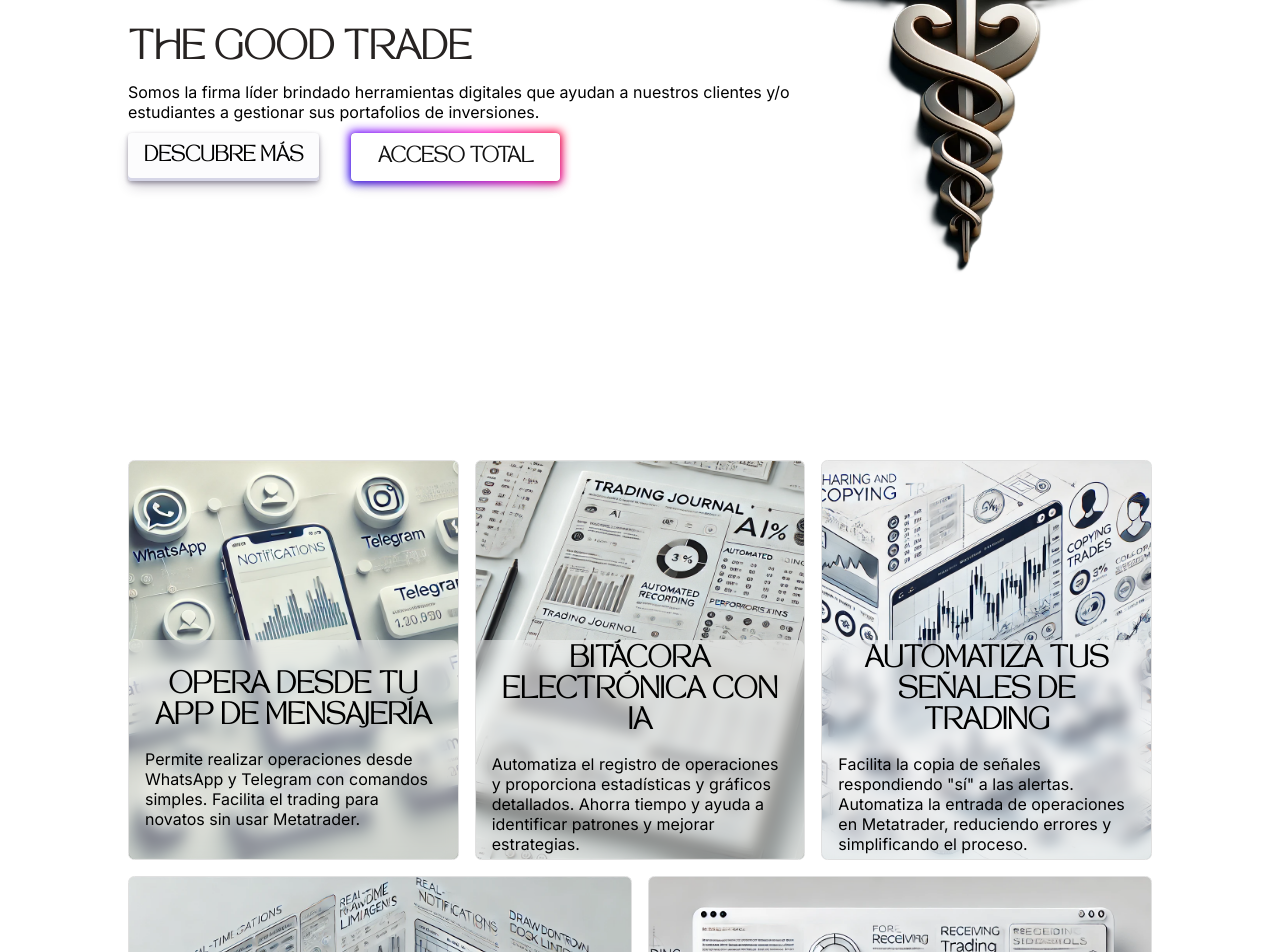
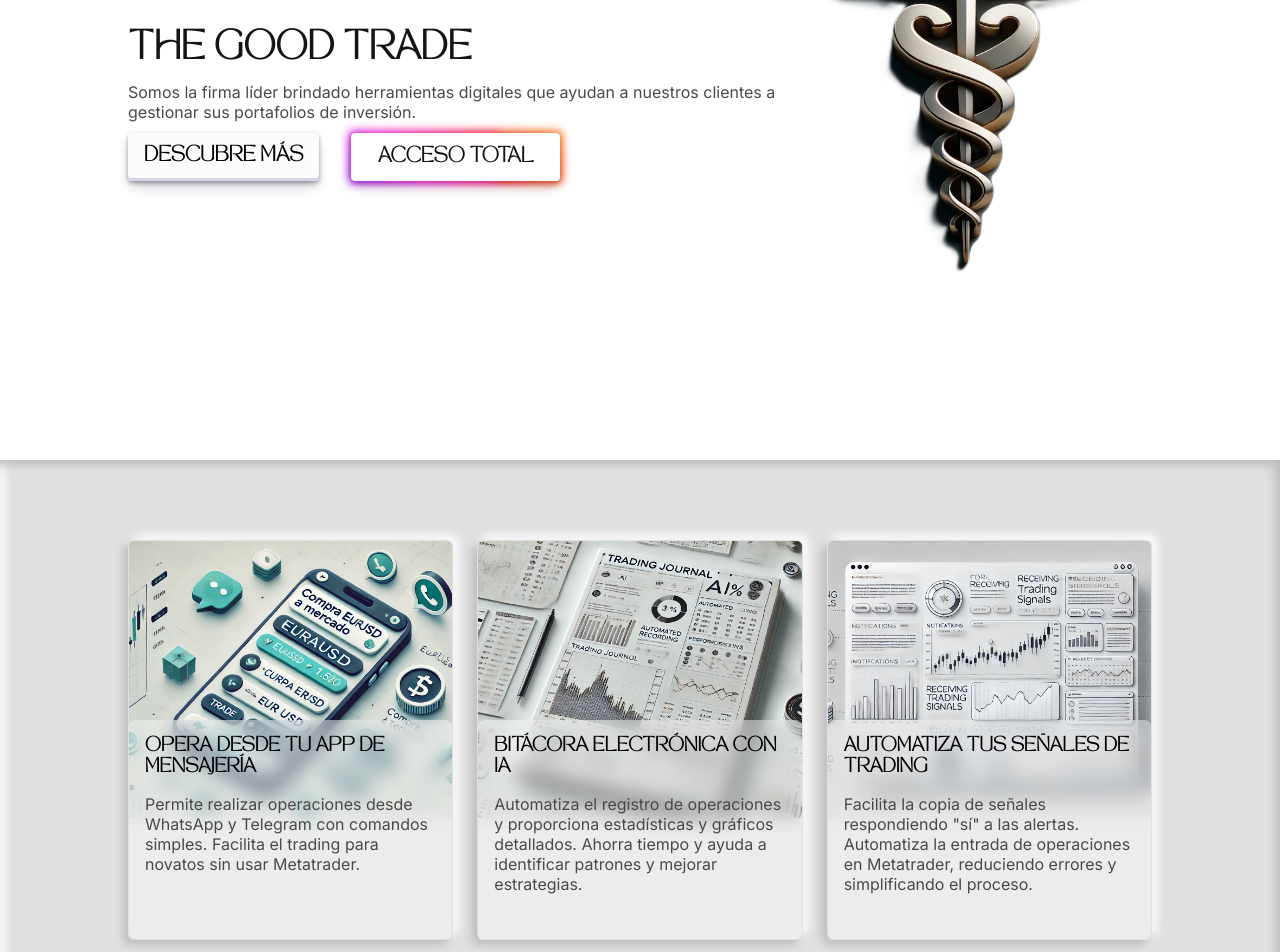
Before and after one commit to goalcasor/hermes-capital-web, a Next.js app: page / in a window 1280 px wide. Shown: the part 340-1292 px from the top of the page. Built offline with nearby package versions, Linux system fonts and the light colour scheme.

Commit message:
updated section 1

```diff
--- a/src/app/layout.tsx
+++ b/src/app/layout.tsx
@@ -5,8 +5,9 @@ import "@/styles/globals.scss";
 const inter = Inter({ subsets: ["latin"] });
 
 export const metadata: Metadata = {
-  title: "HERMES CAPITAL",
-  description: "THE GOOD TRADE",
+  title: "Hermes Capital -- The Good Trade",
+  description: "Somos la firma líder brindado herramientas digitales que ayudan a nuestros clientes y/o estudiantes a gestionar sus portafolios de inversiones.",
+  icons : ["/images/logo.png"],
 };
 
 export default function RootLayout({
--- a/src/app/page.tsx
+++ b/src/app/page.tsx
@@ -10,8 +10,8 @@ export default function Home() {
         <Header />
         <Hero />
         <SectionOne />
-  {/*       <SectionTwo />
-        <SectionThree /> */}
+        <SectionTwo />
+       {/* <SectionThree /> */}
     </main>
   );
 }
--- a/src/components/headers/Header.tsx
+++ b/src/components/headers/Header.tsx
@@ -3,6 +3,7 @@
 import Image from "next/image";
 import styles from '@/styles/headers/header.module.scss'
 import SecundaryButton from "../buttons/SecundaryButton";
+import TerciaryButton from "../buttons/TerciaryButton";
 import logo from '../../../public/images/logo.png';
 
 const Header = () => {
@@ -24,6 +25,10 @@ const Header = () => {
             >
               <h4>Acceso</h4>
             </SecundaryButton>
+{/*
+            <TerciaryButton />  */}
+
+
           </div>
         </header>
     );
--- a/src/components/home-sections/2s.tsx
+++ b/src/components/home-sections/2s.tsx
@@ -1,7 +1,8 @@
+import styles from '@/styles/home-sections/2s.module.scss';
 
 function SectionTwo() {
   return (
-    <div>
+    <div className={styles.section_two}>
         <h1> SecTion Two</h1>
     </div>
   )
--- a/src/components/home-sections/hero.tsx
+++ b/src/components/home-sections/hero.tsx
@@ -12,7 +12,7 @@ function Hero() {
             <div className={styles.hero_text_container}>
                 <h1 className={styles.title}>HERMES CAPITAL</h1>
                 <h2 className={styles.sub_title}>THE GOOD TRADE</h2>
-                <p className={styles.text}>Somos la firma líder brindado herramientas digitales que ayudan a nuestros clientes y/o estudiantes a gestionar sus portafolios de inversiones.</p>
+                <p className={styles.text}>Somos la firma líder brindado herramientas digitales que ayudan a nuestros clientes a gestionar sus portafolios de inversión.</p>
 
                 <div className={styles.hero_buttons_container}>
                     <PrimaryButton
--- a/src/data/cards/cards.ts
+++ b/src/data/cards/cards.ts
@@ -3,7 +3,7 @@ export const Cards = [
         id: 1,
         title: 'OPERA DESDE TU APP DE MENSAJERÍA',
         description: 'Permite realizar operaciones desde WhatsApp y Telegram con comandos simples. Facilita el trading para novatos sin usar Metatrader.',
-        imageUrl: '/images/card_images/02.webp',
+        imageUrl: '/images/card_images/01.webp',
     },
     {
         id: 2,
@@ -15,7 +15,7 @@ export const Cards = [
         id: 3,
         title: 'AUTOMATIZA TUS SEÑALES DE TRADING',
         description: 'Facilita la copia de señales respondiendo "sí" a las alertas. Automatiza la entrada de operaciones en Metatrader, reduciendo errores y simplificando el proceso.',
-        imageUrl: '/images/card_images/09.webp',
+        imageUrl: '/images/card_images/11.webp',
     }
 ];
 
@@ -25,12 +25,12 @@ export const CardsItems = [
         id: 1,
         title: 'MENTOR DE TRADING CON IA',
         description: 'Analiza la operativa del usuario con IA y ofrece consejos personalizados. Evalúa el rendimiento y recomienda mejoras basadas en datos históricos.',
-        imageUrl: '/images/card_images/10.webp',
+        imageUrl: '/images/card_images/06.webp',
     },
     {
         id: 2,
         title: 'TRADING COLABORATIVO',
         description: 'Permite hacer públicas las operaciones y copiar las de otros traders. Fomenta una comunidad de apoyo y aprendizaje, validando estrategias antes de copiarlas.',
-        imageUrl: '/images/card_images/11.webp',
+        imageUrl: '/images/card_images/09.webp',
     }
 ];
--- /dev/null
+++ b/src/styles/buttons/TerciaryButton.module.scss
@@ -0,0 +1,60 @@
+.button {
+    cursor: pointer;
+    font-size: 1.6rem;
+    border-radius: 16px;
+    border: none;
+    padding: 2px;
+    background: radial-gradient(circle 80px at 80% -10%, #ffffff, #181b1b);
+    position: relative;
+  }
+  .button::after {
+    content: "";
+    position: absolute;
+    width: 65%;
+    height: 60%;
+    border-radius: 120px;
+    top: 0;
+    right: 0;
+    box-shadow: 0 0 20px #ffffff38;
+    z-index: -1;
+  }
+
+  .blob1 {
+    position: absolute;
+    width: 70px;
+    height: 100%;
+    border-radius: 16px;
+    bottom: 0;
+    left: 0;
+    background: radial-gradient(
+      circle 60px at 0% 100%,
+      #3fe9ff,
+      #0000ff80,
+      transparent
+    );
+    box-shadow: -10px 10px 30px #0051ff2d;
+  }
+
+  .inner {
+    padding: 14px 25px;
+    border-radius: 14px;
+    color: #fff;
+    z-index: 3;
+    position: relative;
+    background: radial-gradient(circle 80px at 80% -50%, #777777, #0f1111);
+  }
+  .inner::before {
+    content: "";
+    width: 100%;
+    height: 100%;
+    left: 0;
+    top: 0;
+    border-radius: 14px;
+    background: radial-gradient(
+      circle 60px at 0% 100%,
+      #00e1ff1a,
+      #0000ff11,
+      transparent
+    );
+    position: absolute;
+  }
--- a/src/styles/globals.scss
+++ b/src/styles/globals.scss
@@ -35,6 +35,10 @@ h1, h2, h3, h4, h5, h6 {
   font-family: 'TANMONCHERI', sans-serif;
 }
 
+p{
+  color: var(--text-color-surface);
+}
+
 a {
   color: inherit;
   text-decoration: none;
--- a/src/styles/home-sections/1s.module.scss
+++ b/src/styles/home-sections/1s.module.scss
@@ -2,18 +2,22 @@
 @import '../theme/Utils.scss';
 
 .section_one{
-    background-color: #fff;
+    background-color: #e0e0e0;
     display: flex;
     justify-content: center;
     align-items: center;
+    padding: 5rem 0;
     width: 100%;
+
+    box-shadow: inset -5px 5px 10px #bcbcbc,
+            inset 5px -5px 10px #ffffff;
 }
 
 .grid_container{
     display: flex;
     flex-direction: column;
     width: 80vw;
-    gap: 1rem;
+    gap: 1.5rem;
 
     @include isMobile {
         width: 97vw;
@@ -24,7 +28,7 @@
 .grid_container_up, .grid_container_down{
     flex: 6;
     display: flex;
-    gap: 1rem;
+    gap: 1.5rem;
 
     @include isMobile {
         flex-direction: column;
@@ -42,33 +46,38 @@
     height: 50vh;
     border-radius: var(--radius);
     border: 1px solid #e0e0e0;
-    background-size: cover;
-    background-position: center;
+    background-size: 150%;
+    background-position-x: center;
+    background-repeat: no-repeat;
+    border: 1px solid #e0e0e0;
+    box-shadow:  -5px 5px 10px #bcbcbc,
+             5px -5px 10px #ffffff;
     display: flex;
     align-items: flex-end;
+
+    @include isMobile {
+        min-height: 70vh;
+        background-size: cover;
+    }
 }
 
 .item_content{
     display: flex;
     flex-direction: column;
-    justify-content: center;
+    justify-content: flex-start;
     align-items: center;
     gap: 1rem;
     padding: 1rem;
     background-color: rgba(255, 255, 255, 0.404);
-    backdrop-filter: blur(7px);
+    backdrop-filter: blur(10px);
     border-radius: var(--radius);
     width: 100%;
     height: 55%;
+    transition: all 0.3s ease;
+    & h3{
+        font-size: var(--title-size-sm);
+        text-align: left;
+        width: 100%;
+    }
 
-    & h3{
-        font-size: var(--title-size-md);
-        text-align: center;
-        width: 100%;
-
-        @include isMobile {
-            font-size: var(--title-size-sm);
-            text-align: left;
-        }
-    }
 }
--- /dev/null
+++ b/src/styles/home-sections/2s.module.scss
@@ -0,0 +1,9 @@
+.section_two{
+    display: flex;
+    justify-content: center;
+    align-items: center;
+    padding: 5rem 0;
+    min-height: 150vh;
+    width: 100%;
+    background: #ffffff;
+}
--- a/src/styles/theme/Default.scss
+++ b/src/styles/theme/Default.scss
@@ -1,7 +1,7 @@
 @mixin default {
     //* -- text & titles
-    --text-color: #272322;
-    --text-color-surface: #777;
+    --text-color: #141414;
+    --text-color-surface: #494949;
     --text-gradient: linear-gradient(0deg, #1b2444, #4c5473);
 
     --text-size: 0.874rem;
```
Also changed, not shown: src/components/buttons/TerciaryButton.tsx (added, +11 -0 lines).
